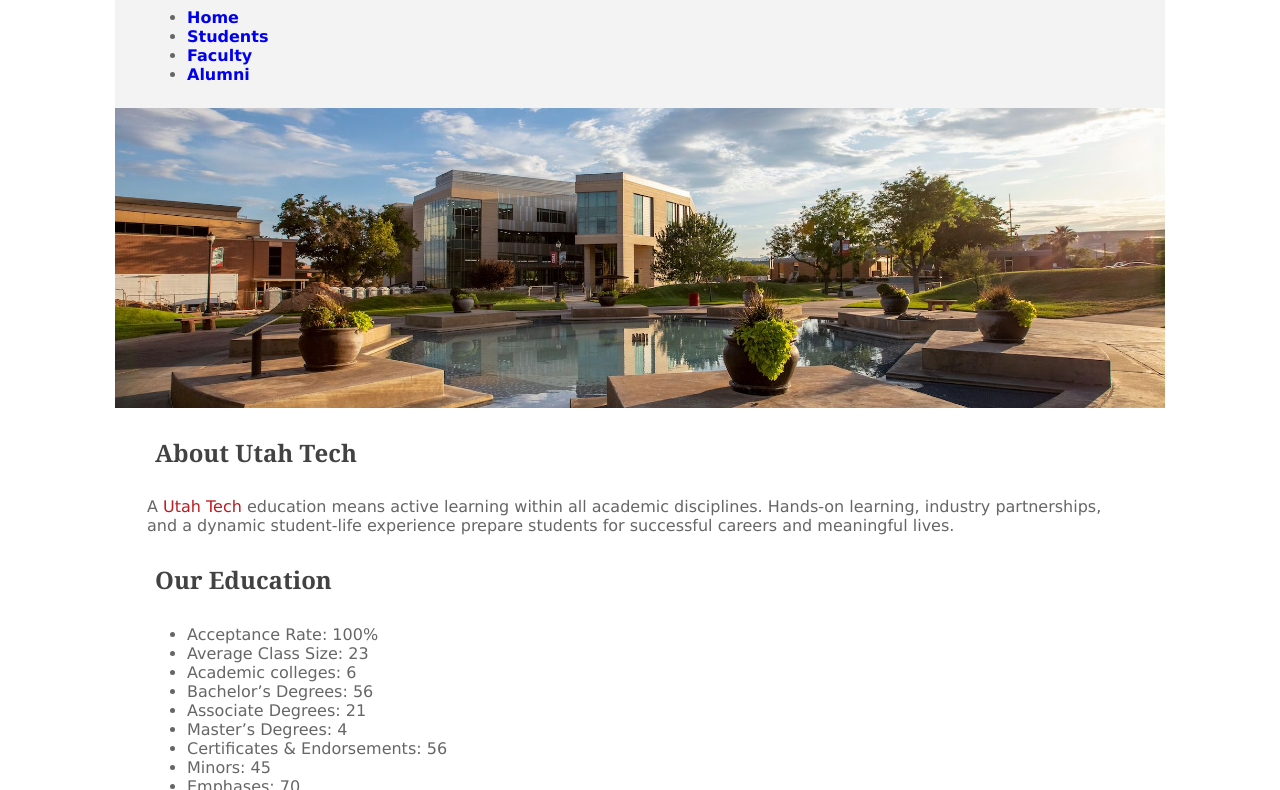
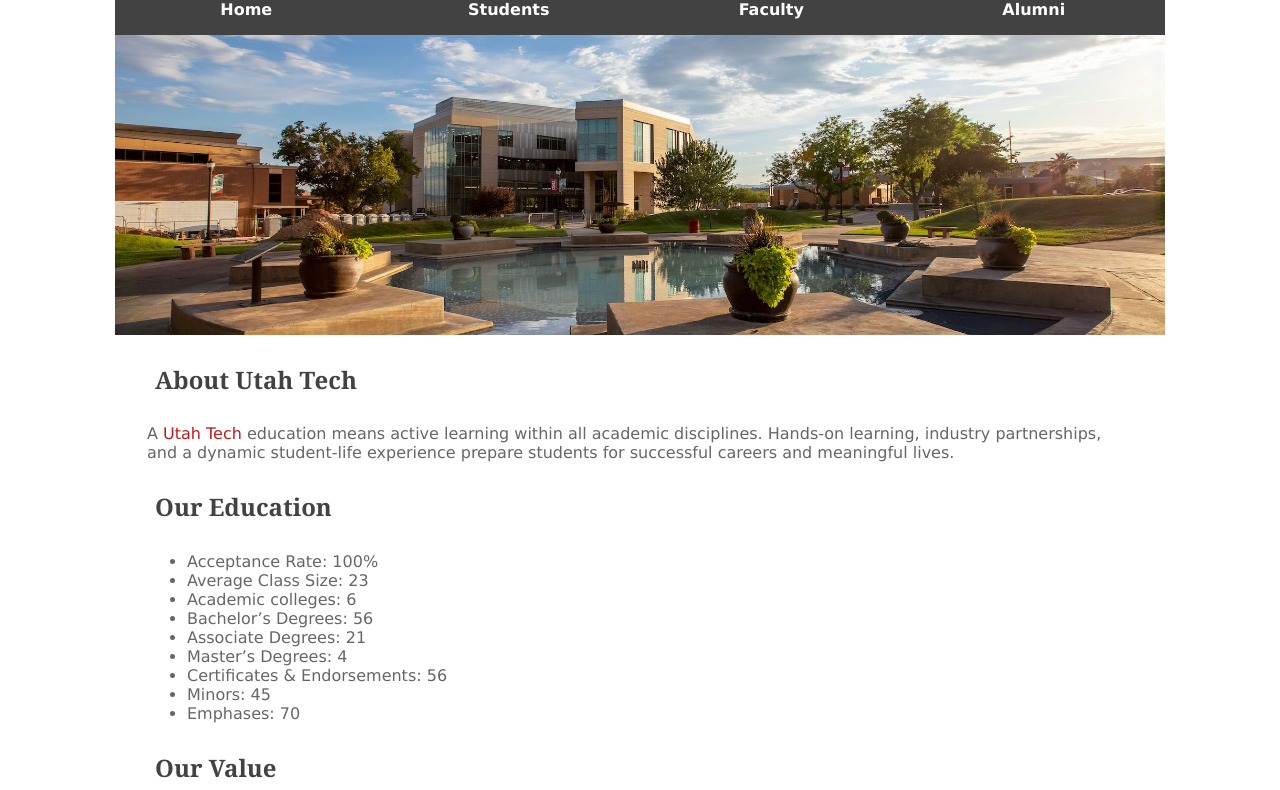
Before and after one commit to RoyKentLover/se1400, a plain HTML site: page utahtech4/index.html in a window 1280 px wide. Shown: the part 59-849 px from the top of the page. Drawn offline with Linux system fonts and the light colour scheme.

Commit message:
fhjkdhuiofihkjikhsfk

```diff
--- a/utahtech4/style.css
+++ b/utahtech4/style.css
@@ -1,14 +1,32 @@
 nav{
     font-weight:bold;
-    background-color:#F3F3F3 ;
-    padding: 0.5rem 0.5rem 0.5rem 2rem;
+    background-color:#424242 ;
+    top: 0;
     grid-row: 2 / 3;
     grid-column: 2 / -2;
-
+    position: sticky;
 }
 nav a {
     text-decoration: none;
+    color: #FFFFFF;
+    padding: 1rem 0rem;
+    display: block;
+    text-align: center;
 }
+nav a:hover {
+  background-color: #BA1C21;
+}
+nav ul {
+  margin: 0px;
+  padding: 0px;
+  display: flex;
+  flex-flow: row nowrap;
+  list-style-type: none;
+}
+nav ul li {
+  width: 100%;
+}
+
 
 body{
     background-color:#FFFFFF;
```
